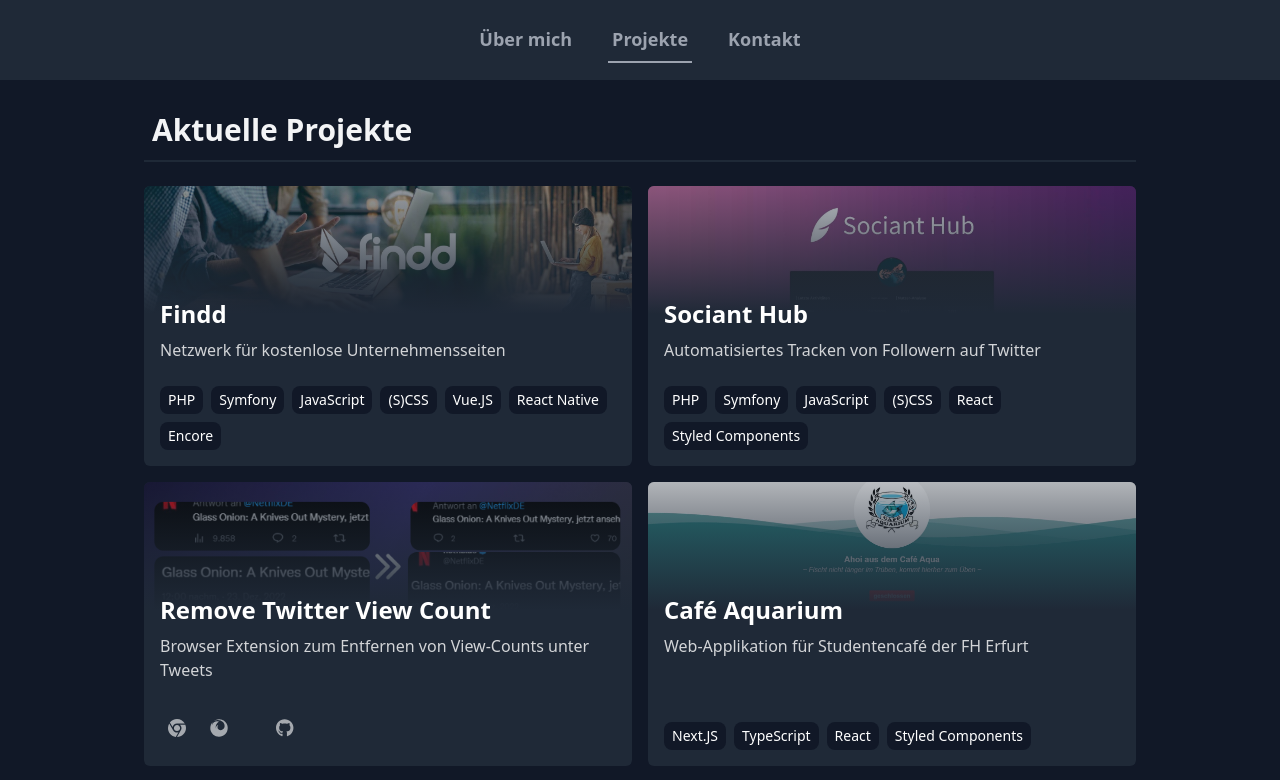
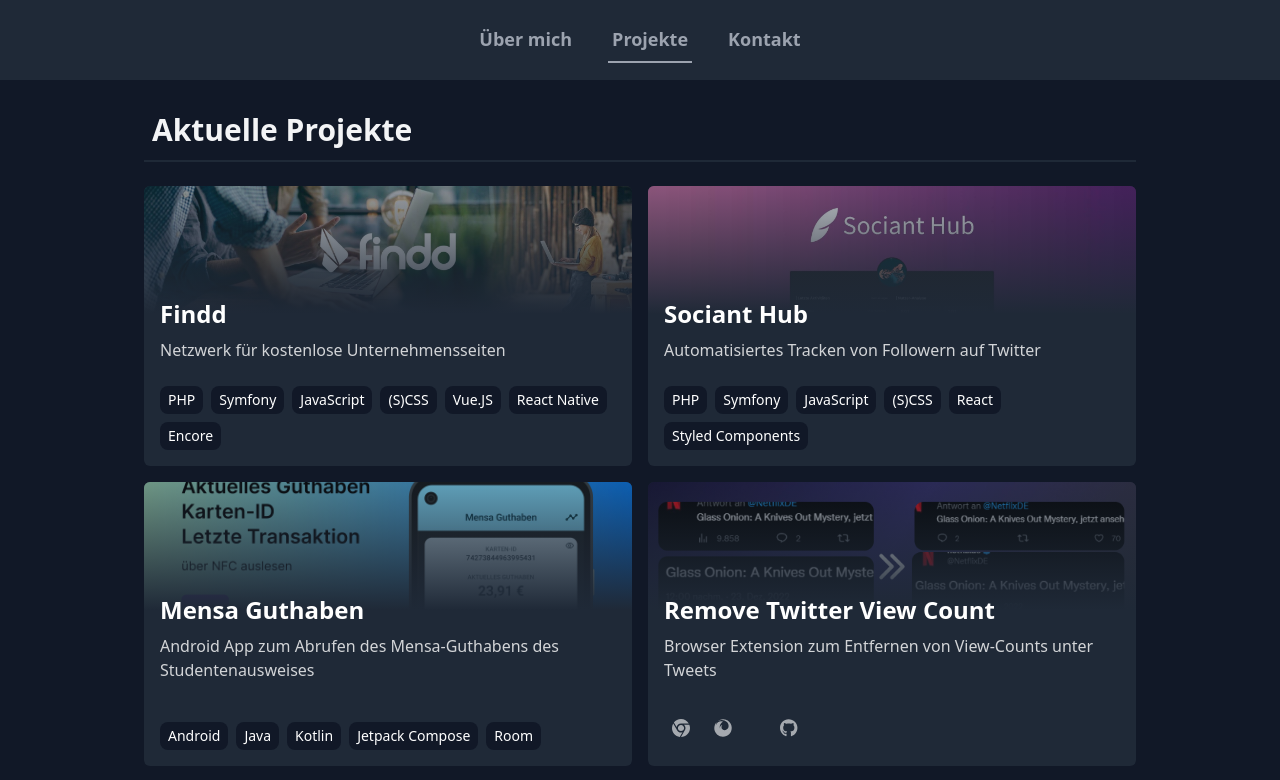
Before and after one commit to Vogeslu/personal-website, a Nuxt app: page /projects in a window 1280 px wide. Shown: the top 780 px of the page. Built offline with nearby package versions, Linux system fonts and the light colour scheme; what @fortawesome/pro-solid-svg-icons would draw is missing.

Commit message:
- add canteen credit project

```diff
--- a/pages/projects.vue
+++ b/pages/projects.vue
@@ -92,6 +92,19 @@
             "(S)CSS",
             "React",
             "Styled Components",
+          ],
+        },
+        {
+          title: "Mensa Guthaben",
+          description: "Android App zum Abrufen des Mensa-Guthabens des Studentenausweises",
+          url: "https://play.google.com/store/apps/details?id=de.vogeslu.canteencredit",
+          image: "/images/project_canteen_credit.jpg",
+          scopes: [
+            "Android",
+            "Java",
+            "Kotlin",
+            "Jetpack Compose",
+            "Room"
           ],
         },
         {
```
Also changed, not shown: public/images/project_canteen_credit.jpg (added).
